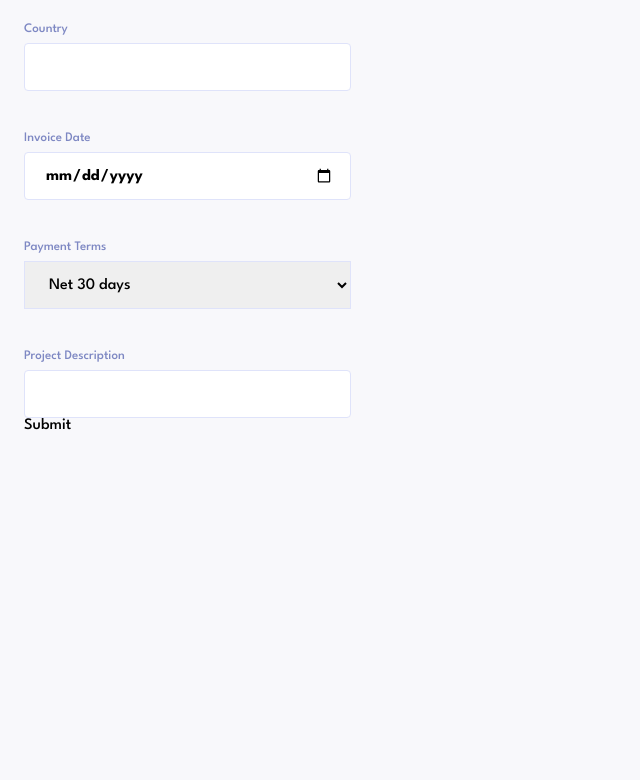
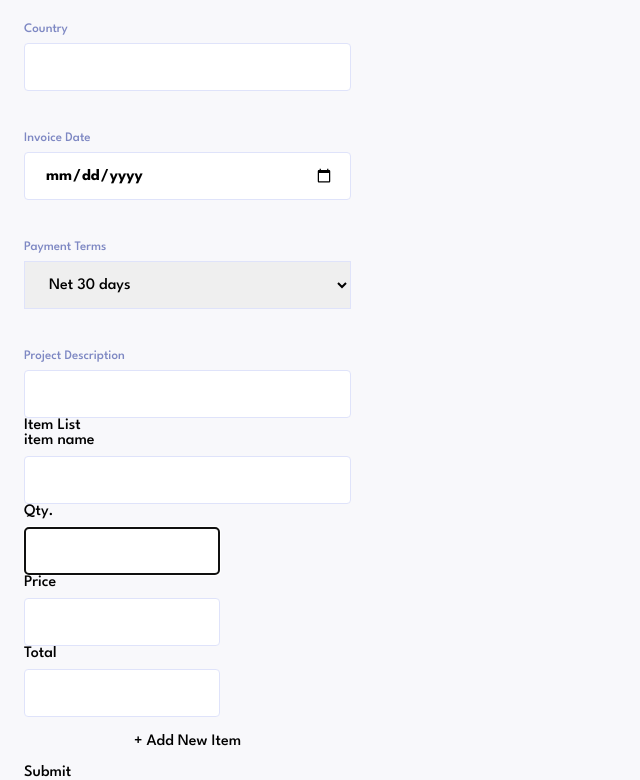
Before and after one commit to Igres111/Invoice-app, a React (Vite) app: page /new in a window 1280 px wide. Shown: the part 916-1696 px from the top of the page, without its empty margins (0-640 px from the left). Before the commit the page ends 1349 px from the top, so only its background shows below. Built offline with nearby package versions, Linux system fonts and the light colour scheme; no server answers.

Commit message:
feat fieldArray

```diff
--- a/src/js comps/BillFrom.tsx
+++ b/src/js comps/BillFrom.tsx
@@ -1,7 +1,9 @@
 import { yupResolver } from "@hookform/resolvers/yup";
-import { useForm, SubmitHandler } from "react-hook-form";
+import { useForm, SubmitHandler, useFieldArray } from "react-hook-form";
 import * as yup from "yup";
 import { Inputs } from "../types/billForm";
+import Cart from "./Cart";
+import { useEffect } from "react";
 const style_inputs =
   "rounded font-bold border border-[#DFE3FA] border-solid pl-5 h-12 mt-2";
 const style_text = "text-[#7E88C3] text-[13px]";
@@ -25,7 +27,7 @@ function BillFrom() {
     clientEmail: yup.string().required("Email is required"),
     createdAt: yup
       .date()
-      .required("Dates are required")
+      .typeError("Dates are required")
       .min(new Date(), "Invalid date"),
     description: yup.string(),
     paymentTerms: yup.string().required(),
@@ -34,13 +36,26 @@ function BillFrom() {
   const {
     register,
     handleSubmit,
-    watch,
     formState: { errors },
+    control,
   } = useForm<Inputs>({
     resolver: yupResolver(schema),
+    defaultValues: { items: [] },
   });
+
   const onSubmit: SubmitHandler<Inputs> = (data) => console.log(data);
 
+  const { fields, append, prepend, remove, swap, move, insert } = useFieldArray(
+    {
+      control, // control props comes from useForm (optional: if you are using FormProvider)
+      name: "items", // unique name for your Field Array
+    }
+  );
+  console.log(fields);
+
+  useEffect(() => {
+    append(0);
+  }, []);
   return (
     <form className="mt-[22px] font-medium" onSubmit={handleSubmit(onSubmit)}>
       <p className="text-[#7C5DFA] ">Bill From</p>
@@ -179,6 +194,19 @@ function BillFrom() {
           {...register("description")}
         />
       </div>
+      <div>
+        {fields.map((field, index) => (
+          <Cart
+            key={field.id}
+            style_inputs={style_inputs}
+            register={register}
+            index={index}
+            append={append}
+            fields={fields}
+            {...register(`items.${index}.value` as const)}
+          />
+        ))}
+      </div>
       <button type="submit">Submit</button>
     </form>
   );
--- /dev/null
+++ b/src/js comps/Cart.tsx
@@ -0,0 +1,47 @@
+import React from "react";
+import useForm from "react-hook-form";
+
+function Cart({ style_inputs, register, index, append, fields }) {
+  return (
+    <div>
+      <h1>Item List</h1>
+      <p>item name</p>
+      <input
+        className={`${style_inputs} w-[327px] h-12`}
+        {...register("items.name")}
+      />
+      <div>
+        <div>
+          <p>Qty.</p>
+          <input
+            className={style_inputs}
+            {...register(`items.${index}.quantity`)}
+          />
+        </div>
+        <div>
+          <p>Price</p>
+          <input
+            className={style_inputs}
+            {...register(`items.${index}.price`)}
+          />
+        </div>
+        <div>
+          <p>Total</p>
+          <input
+            className={style_inputs}
+            {...register(`items.${index}.total`)}
+          />
+        </div>
+      </div>
+      <button
+        onClick={() => append(fields + 1)}
+        type="button"
+        className="w-[327px] h-12"
+      >
+        + Add New Item
+      </button>
+    </div>
+  );
+}
+
+export default Cart;
```
